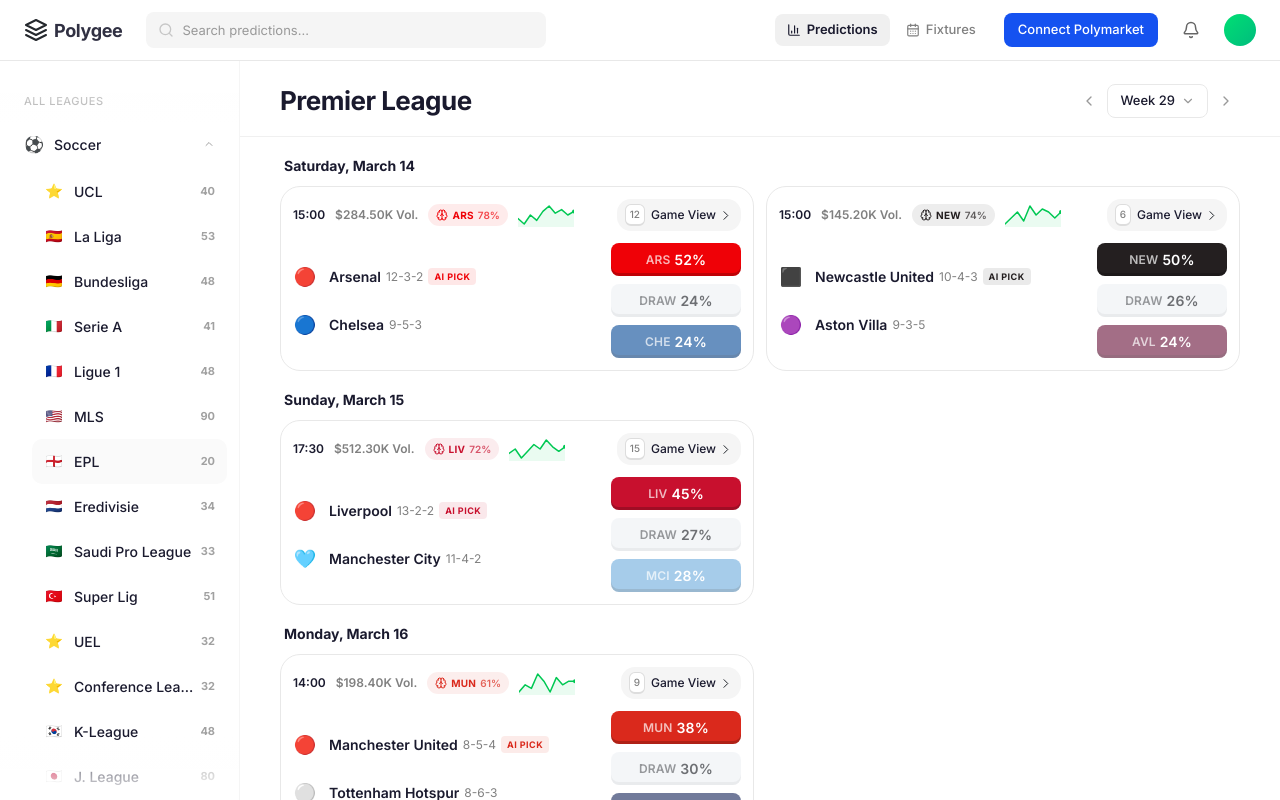
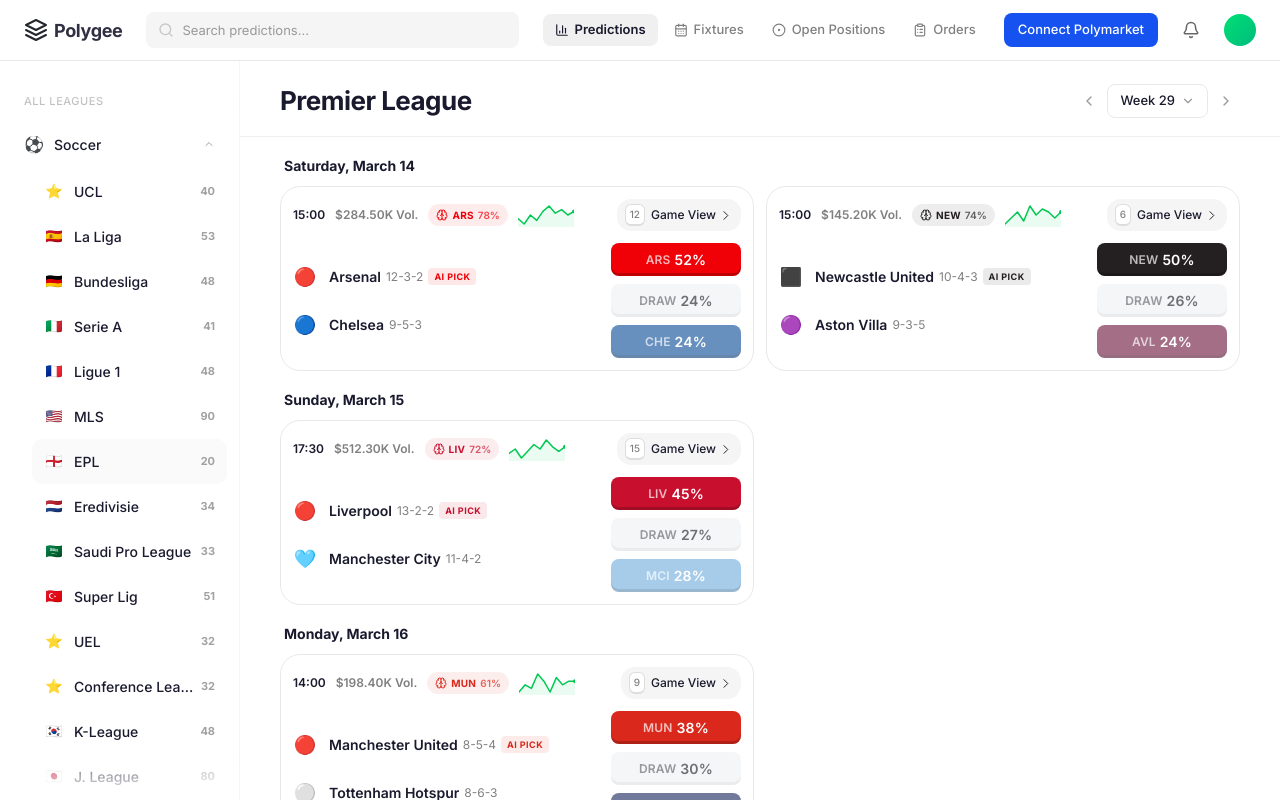
Before and after one commit to ajagatobby/polygee-web, a Next.js app: page / in a window 1280 px wide. Built offline with nearby package versions, Linux system fonts and the light colour scheme.

Commit message:
feat: add Open Positions and Orders to navbar

```diff
--- a/components/layout/header.tsx
+++ b/components/layout/header.tsx
@@ -2,7 +2,7 @@
 
 import Link from "next/link";
 import { usePathname } from "next/navigation";
-import { Search, Bell, BarChart3, CalendarDays, Target, Settings, Trophy, HelpCircle, LogOut } from "lucide-react";
+import { Search, Bell, BarChart3, CalendarDays, Target, Settings, Trophy, HelpCircle, LogOut, CircleDot, ClipboardList } from "lucide-react";
 import { useState, useRef } from "react";
 import { motion, AnimatePresence } from "motion/react";
 import { duration, easing } from "@/lib/animations";
@@ -11,6 +11,8 @@
 const navLinks = [
   { href: "/", label: "Predictions", icon: BarChart3 },
   { href: "/fixtures", label: "Fixtures", icon: CalendarDays },
+  { href: "/positions", label: "Open Positions", icon: CircleDot },
+  { href: "/orders", label: "Orders", icon: ClipboardList },
 ];
 
 export function Header() {
```
